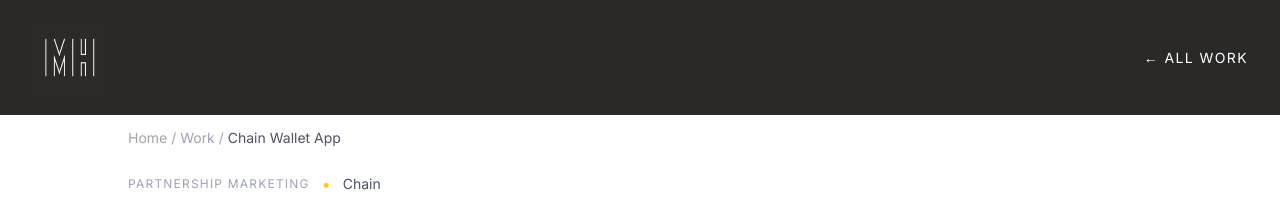
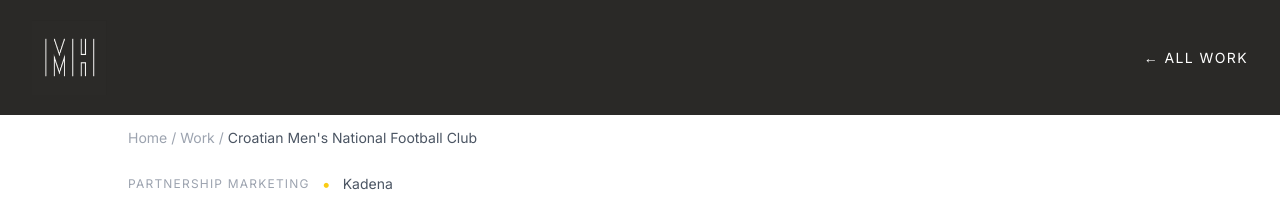
Before and after one commit to mrh1976/mherron, a Next.js app: page /work/croatian-football in a window 1280 px wide. Shown: the top 217 px of the page. Built offline with nearby package versions, Linux system fonts and the light colour scheme.

Commit message:
Update page.tsx

```diff
--- a/app/work/croatian-football/page.tsx
+++ b/app/work/croatian-football/page.tsx
@@ -3,10 +3,10 @@ import Image from 'next/image';
 import Link from 'next/link';
 import { projects } from '@/content/projectsData';
 
-const project = projects.find((p) => p.id === 'chain-wallet')!;
+const project = projects.find((p) => p.id === 'croatian-football')!;
 
 // DYNAMIC CALCULATION - respects order in projectsData.ts
-const currentIndex = projects.findIndex((p) => p.id === 'chain-wallet');
+const currentIndex = projects.findIndex((p) => p.id === 'croatian-football');
 const nextProject = projects[(currentIndex + 1) % projects.length];
 const prevProject = projects[(currentIndex - 1 + projects.length) % projects.length];
 
```
